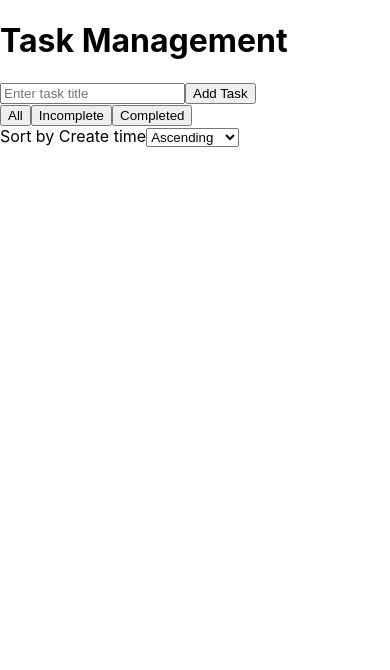
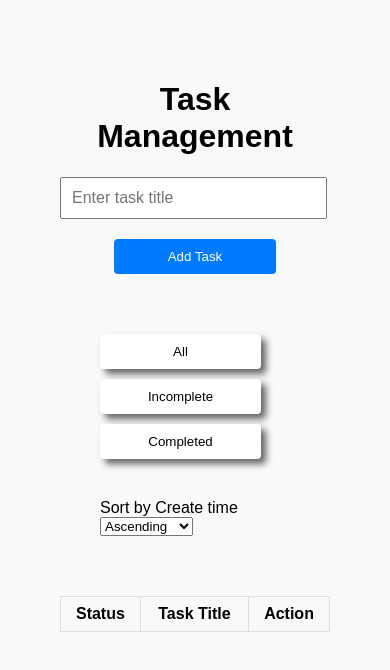
Before and after one commit to Rupendra987/task_management, a React (Create React App) app: page / in a window 390 px wide. Shown: the top 670 px of the page. Built offline with nearby package versions, Linux system fonts and the light colour scheme.

Commit message:
Add css and correct the JSX

```diff
--- a/src/App.css
+++ b/src/App.css
@@ -1,38 +1,18 @@
-.App {
+body {
+  font-family: Arial, sans-serif;
+  margin: 0;
+  padding: 0;
+  background-color: #f9f9f9;
+}
+
+h1, h2 {
   text-align: center;
 }
 
-.App-logo {
-  height: 40vmin;
-  pointer-events: none;
+div {
+  padding: 20px;
 }
 
-@media (prefers-reduced-motion: no-preference) {
-  .App-logo {
-    animation: App-logo-spin infinite 20s linear;
-  }
+table{
+  text-align: center;
 }
-
-.App-header {
-  background-color: #282c34;
-  min-height: 100vh;
-  display: flex;
-  flex-direction: column;
-  align-items: center;
-  justify-content: center;
-  font-size: calc(10px + 2vmin);
-  color: white;
-}
-
-.App-link {
-  color: #61dafb;
-}
-
-@keyframes App-logo-spin {
-  from {
-    transform: rotate(0deg);
-  }
-  to {
-    transform: rotate(360deg);
-  }
-}
--- /dev/null
+++ b/src/TaskForm.css
@@ -0,0 +1,42 @@
+form {
+    display: flex;
+    gap: 10px;
+    justify-content: center;
+    margin-bottom: 20px;
+  }
+
+  input[type="text"] {
+    width: 70%;
+    padding: 10px;
+    font-size: 16px;
+  }
+
+  .AddTask {
+    padding: 10px 20px;
+    background-color: #007bff;
+    color: white;
+    border: none;
+    cursor: pointer;
+    border-radius: 4px;
+    width: 20%;
+  }
+
+  .AddTask:hover {
+    background-color: #0056b3;
+  }
+
+  @media (max-width: 600px) {
+    form {
+      flex-direction: column;
+      gap: 20px;
+    }
+
+    input[type="text"] {
+      width: 90%;
+    }
+
+    .AddTask{
+        width: 60%;
+        margin: auto;
+    }
+  }
--- a/src/TaskForm.js
+++ b/src/TaskForm.js
@@ -1,4 +1,5 @@
 import React, { useState } from "react";
+import './TaskForm.css'
 import PropTypes from "prop-types";
 
 function TaskForm({ addTask }) {
@@ -20,7 +21,7 @@ function TaskForm({ addTask }) {
         value={title}
         onChange={(e) => setTitle(e.target.value)}
       />
-      <button type="submit">Add Task</button>
+      <button type="submit" disabled={!title} className="AddTask">Add Task</button>
     </form>
   );
 }
--- /dev/null
+++ b/src/TaskList.css
@@ -0,0 +1,8 @@
+.deleteButton{
+    padding: 10px 20px;
+    background-color: #007bff;
+    color: white;
+    border: none;
+    cursor: pointer;
+    border-radius: 4px;
+}
--- a/src/TaskList.js
+++ b/src/TaskList.js
@@ -1,18 +1,31 @@
 import React from "react";
 import { Link } from "react-router-dom";
 import PropTypes from "prop-types";
+import './TaskList.css'
 
 function TaskList({ tasks, updateTask, deleteTask }) {
     return (
-        <ul>
+        <table style={{ width: "100%", borderCollapse: "collapse", marginTop: "20px" }}>
+            <thead>
+                <tr>
+                    <th style={{ border: "1px solid #ddd", padding: "8px" }}>Status</th>
+                    <th style={{ border: "1px solid #ddd", padding: "8px" }}>Task Title</th>
+                    <th style={{ border: "1px solid #ddd", padding: "8px" }}>Action</th>
+                </tr>
+            </thead>
+            <tbody>
             {tasks.map((task) => (
-                <li key={task.id} style={{ display: "flex", alignItems: "center", gap: "10px" }}>
-                    <input type="checkbox" defaultChecked={task?.completed} value={task?.completed} onClick={() => updateTask({ ...task, completed: !task.completed })} />
-                    <Link to={`/task/${task.id}`}><span>{task.title}</span></Link>
-                    <button onClick={() => deleteTask(task.id)}>Delete</button>
-                </li>
+                <tr key={task.id}>
+
+                {/* <li key={task.id} style={{ display: "flex", alignItems: "center", gap: "10px" }}> */}
+                <td style={{ border: "1px solid #ddd", padding: "8px" }}><input type="checkbox" defaultChecked={task?.completed} value={task?.completed} onClick={() => updateTask({ ...task, completed: !task.completed })} /></td>
+                <td style={{ border: "1px solid #ddd", padding: "8px" }}><Link to={`/task/${task.id}`}><span>{task.title}</span></Link></td>
+                <td style={{ border: "1px solid #ddd", padding: "8px" }}><button className={'deleteButton'} onClick={() => deleteTask(task.id)}>Delete</button></td>
+
+                </tr>
             ))}
-        </ul>
+            </tbody>
+        </table>
     );
 }
 
--- /dev/null
+++ b/src/routes/HomePage.css
@@ -0,0 +1,41 @@
+.Section{
+    display: flex;
+    justify-content: space-between;
+    flex-wrap: wrap;
+}
+
+.Filter {
+    display: flex;
+    gap: 5px;
+    width: 70%;
+}
+
+.FilterButton {
+    padding: 10px 20px;
+    background-color: white;
+    color: black;
+    border: none;
+    cursor: pointer;
+    border-radius: 4px;
+    max-width: 200px;
+    box-shadow: 5px 5px 7px rgba(0, 0, 0, 0.6);
+    gap: 10px;
+  }
+
+.FilterButton:hover {
+    background-color: #0056b3;
+  }
+
+.active{
+    background-color: #007bff;
+}
+
+@media (max-width: 600px) {
+    .Filter{
+        flex-direction: column;
+        gap: 10px;
+    }
+    .FilterButton{
+        width: 100%;
+    }
+}
--- a/src/routes/HomePage.js
+++ b/src/routes/HomePage.js
@@ -1,4 +1,5 @@
 import React, { useEffect, useState } from "react";
+import './HomePage.css'
 import TaskList from "../TaskList";
 import TaskForm from "../TaskForm";
 
@@ -25,7 +26,7 @@ function HomePage() {
     };
 
     //Filter task logic
-    const setFilteredValue = () => {
+    const FilteredValue = () => {
         if (filterValue === 'Incomplete') {
             let value = tasks.filter((task) => task.completed == false)
             if (sortType === 'ASC') {
@@ -55,27 +56,28 @@ function HomePage() {
 
     useEffect(() => {
         localStorage.setItem('data', JSON.stringify(tasks))
-        setFilteredValue()
+        FilteredValue()
     }, [tasks])
 
     useEffect(() => {
-        setFilteredValue()
+        FilteredValue()
     }, [filterValue])
 
     useEffect(() => {
-        setFilteredValue()
+        FilteredValue()
     }, [sortType])
 
     return (
         <div>
             <h1>Task Management</h1>
             <TaskForm addTask={addTask} />
-            <div>
-                <button onClick={() => { setFilterValue('All') }}>All</button>
-                <button onClick={() => { setFilterValue('Incomplete') }}>Incomplete</button>
-                <button onClick={() => { setFilterValue('Complete') }}>Completed</button>
+            <div className="Section">
+            <div className="Filter">
+                <button className={'FilterButton ' + (filterValue === 'All' && 'active' )} onClick={() => { setFilterValue('All') }}>All</button>
+                <button className={'FilterButton ' + (filterValue === 'Incomplete' && 'active' )} onClick={() => { setFilterValue('Incomplete') }}>Incomplete</button>
+                <button className={'FilterButton ' + (filterValue === 'Complete' && 'active' )} onClick={() => { setFilterValue('Complete') }}>Completed</button>
             </div>
-            <div>
+            <div className="Sort">
                 <label> Sort by Create time
                     <select value={sortType} onChange={(e) => setSortType(e.target.value)}>
                         <option value="ASC">Ascending</option>
@@ -83,6 +85,7 @@ function HomePage() {
                     </select>
                 </label>
             </div>
+            </div>
             <TaskList tasks={filteredTask} updateTask={updateTask} deleteTask={deleteTask} />
         </div>
     );
--- a/src/routes/TaskDetailPage.js
+++ b/src/routes/TaskDetailPage.js
@@ -9,17 +9,35 @@ function TaskDetailPage() {
     useEffect(() => {
         const taskValue = JSON.parse(localStorage.getItem('data'))
         const filtervalue = taskValue.filter((data) => data.id == id);
-        setTasks({...filtervalue[0]});
-    },[])
+        setTasks({ ...filtervalue[0] });
+    }, [])
 
     return (
         <div>
             <Navbar />
-      <h2>Task Detail</h2>
-      <p>Task ID: {task.id}</p>
-      <p>Task Title: {task.title}</p>
-      <p>Task Completion: {task.completed ? 'Completed' : 'Not Completed'}</p>
-      <p>Task Creation Date: {task.createAt}</p>
+            <h2>Task Details</h2>
+            <table style={{ width: "100%", borderCollapse: "collapse", marginTop: "20px" }}>
+                <tbody>
+                    <tr>
+                        <th style={{ border: "1px solid #ddd", padding: "8px" }}>Task ID</th>
+                        <td style={{ border: "1px solid #ddd", padding: "8px" }}>{task.id}</td>
+                    </tr>
+                    <tr>
+                        <th style={{ border: "1px solid #ddd", padding: "8px" }}>Title</th>
+                        <td style={{ border: "1px solid #ddd", padding: "8px" }}>{task.title}</td>
+                    </tr>
+                    <tr>
+                        <th style={{ border: "1px solid #ddd", padding: "8px" }}>Completed</th>
+                        <td style={{ border: "1px solid #ddd", padding: "8px" }}>
+                            {task.completed ? "Completed" : "Not Completed"}
+                        </td>
+                    </tr>
+                    <tr>
+                        <th style={{ border: "1px solid #ddd", padding: "8px" }}>Created At</th>
+                        <td style={{ border: "1px solid #ddd", padding: "8px" }}>{task.createAt}</td>
+                    </tr>
+                </tbody>
+            </table>
         </div>
     );
 }
```
Lines whose indentation alone changed are shown as unchanged.
